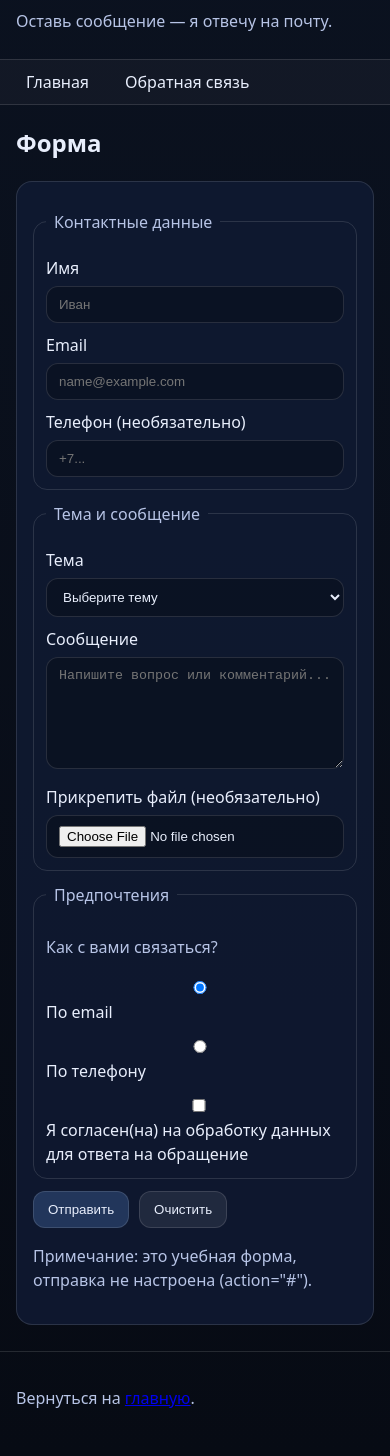
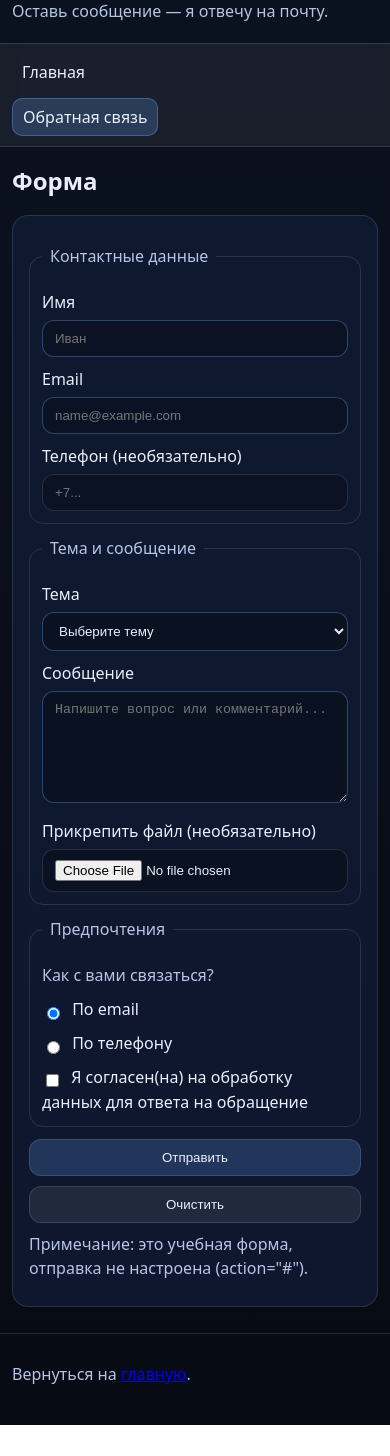
Before and after one commit to Notbad00/-1-HTML-, a plain HTML site: page feedback.html in a window 390 px wide. Shown: the part 110-1566 px from the top of the page. After the commit the page ends 1535 px from the top, so only its background shows below. Drawn offline with Linux system fonts and the light colour scheme.

Commit message:
Enhance styles with new CSS rules and adjustments

```diff
--- a/styles.css
+++ b/styles.css
@@ -9,6 +9,8 @@
 
 * { box-sizing: border-box; }
 
+html { scroll-behavior: smooth; }
+
 body {
   margin: 0;
   font-family: system-ui, -apple-system, "Segoe UI", Roboto, Arial, sans-serif;
@@ -17,23 +19,35 @@ body {
   color: var(--text);
 }
 
+/* элементные селекторы + текст */
+h1, h2, h3 { line-height: 1.2; }
+p { margin: 0.6rem 0; }
+
+/* класс */
 .container {
   width: min(1000px, calc(100% - 32px));
   margin: 0 auto;
 }
 
-.site-header {
-  padding: 28px 0 10px;
+/* id */
+#top { position: relative; }
+
+/* header */
+.site-header { padding: 28px 0 10px; }
+.subtitle { color: var(--muted); margin-top: 6px; }
+
+/* position: sticky */
+.site-nav {
+  position: sticky;
+  top: 0;
+  z-index: 10;
+  border-top: 1px solid var(--border);
+  border-bottom: 1px solid var(--border);
+  background: rgba(255,255,255,0.06);
+  backdrop-filter: blur(8px);
 }
 
-.subtitle { color: var(--muted); margin-top: 6px; }
-
-.site-nav {
-  border-top: 1px solid var(--border);
-  border-bottom: 1px solid var(--border);
-  background: rgba(255,255,255,0.03);
-}
-
+/* flexbox + комбинации селекторов */
 .site-nav ul {
   display: flex;
   gap: 16px;
@@ -41,22 +55,39 @@ body {
   padding: 10px 0;
   margin: 0;
 }
-
-.site-nav a {
+.site-nav ul > li > a {
   color: var(--text);
   text-decoration: none;
   padding: 6px 10px;
   border-radius: 10px;
+  display: inline-flex;
+  gap: 8px;
+  align-items: center;
 }
 
+/* атрибутный селектор */
+.site-nav a[aria-current="page"] {
+  background: rgba(110,168,254,0.22);
+  border: 1px solid rgba(110,168,254,0.35);
+}
+
+/* псевдо-классы */
 .site-nav a:hover { background: rgba(110,168,254,0.16); }
+.site-nav a:active { transform: translateY(1px); }
 
+/* карточки */
 .card {
   background: rgba(16, 26, 51, 0.85);
   border: 1px solid var(--border);
   border-radius: 16px;
   padding: 16px;
   margin: 14px 0;
+}
+
+/* псевдо-элемент */
+.card h3::before {
+  content: "✦ ";
+  color: var(--accent);
 }
 
 .card img {
@@ -66,12 +97,14 @@ body {
   display: block;
 }
 
+/* grid */
 .grid {
   display: grid;
   gap: 14px;
   grid-template-columns: repeat(auto-fit, minmax(240px, 1fr));
 }
 
+/* заметка */
 .notice {
   border-left: 4px solid var(--accent);
   padding: 10px 14px;
@@ -82,6 +115,7 @@ body {
 
 .muted { color: var(--muted); }
 
+/* skip-link + position */
 .skip-link {
   position: absolute;
   left: -999px;
@@ -91,10 +125,11 @@ body {
   padding: 8px 10px;
   border-radius: 8px;
 }
-
 .skip-link:focus { left: 12px; }
 
+/* формы */
 form label { display: block; margin-top: 10px; }
+
 input, select, textarea {
   width: 100%;
   margin-top: 6px;
@@ -105,19 +140,39 @@ input, select, textarea {
   color: var(--text);
 }
 
+/* атрибутный селектор (required) */
+input[required], select[required], textarea[required] {
+  border-color: rgba(110,168,254,0.35);
+}
+
+/* псевдо-класс + !important */
+:focus-visible {
+  outline: 3px solid var(--accent) !important;
+  outline-offset: 2px;
+}
+
 fieldset {
   border: 1px solid var(--border);
   border-radius: 14px;
   padding: 12px;
   margin: 12px 0;
 }
-
 legend { padding: 0 8px; color: var(--muted); }
 
+/* комбинация селекторов + атрибут */
+label > input[type="radio"],
+label > input[type="checkbox"] {
+  width: auto;
+  margin-right: 8px;
+  vertical-align: middle;
+}
+
+/* flexbox */
 .actions {
   display: flex;
   gap: 10px;
   margin-top: 12px;
+  flex-wrap: wrap;
 }
 
 button {
@@ -127,14 +182,37 @@ button {
   background: rgba(110,168,254,0.22);
   color: var(--text);
   cursor: pointer;
+  transition: transform 0.06s ease;
 }
+button:hover { background: rgba(110,168,254,0.30); }
+button:active { transform: translateY(1px); }
 
 button.secondary { background: rgba(255,255,255,0.08); }
 
 .mt { margin-top: 10px; display: block; }
 
+/* визуализация списков + псевдо-элемент ::marker */
+.checklist li::marker { content: "✔  "; color: var(--accent); }
+.steps li::marker { color: var(--accent); font-weight: 700; }
+
+/* footer flexbox */
 .site-footer {
   margin-top: 26px;
   padding: 18px 0 30px;
   border-top: 1px solid var(--border);
 }
+.site-footer .container {
+  display: flex;
+  justify-content: space-between;
+  gap: 12px;
+  flex-wrap: wrap;
+  align-items: center;
+}
+
+/* @media (адаптив) */
+@media (max-width: 640px) {
+  .site-nav ul { flex-direction: column; gap: 8px; }
+  .actions { flex-direction: column; }
+  button { width: 100%; }
+  .container { width: min(1000px, calc(100% - 24px)); }
+}
```
